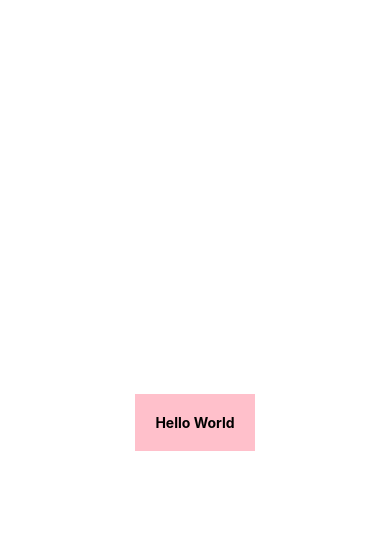
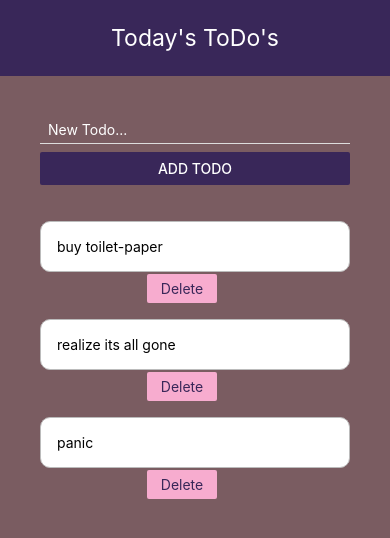
Before and after one commit to Kotieheim/Todo-Mobile, a React Native app: screen / in a window 390 px wide. Shown: the top 538 px of the page. Built offline with nearby package versions, Linux system fonts and the light colour scheme.

Commit message:
working todo

```diff
--- a/App.js
+++ b/App.js
@@ -1,28 +1,55 @@
-import React from "react";
-import { StyleSheet, Text, View } from "react-native";
+import React, { useState } from "react";
+// import { uuid } from "uuidv4";
+import { StyleSheet, View, Text, FlatList, Dimensions } from "react-native";
+import Header from "./components/Header";
+import TodoItem from "./components/TodoItem";
+import AddTodo from "./components/AddTodo";
 
 export default function App() {
+  const [todos, setTodos] = useState([
+    { text: "buy toilet-paper", key: "1" },
+    { text: "realize its all gone", key: "2" },
+    { text: "panic", key: "3" }
+  ]);
+  const pressHandler = key => {
+    setTodos(prevTodos => {
+      return prevTodos.filter(todo => todo.key != key);
+    });
+  };
+
+  const submitTodo = text => {
+    setTodos(prevTodos => {
+      return [{ text: text, key: Math.random().toString() }, ...prevTodos];
+    });
+  };
   return (
     <View style={styles.container}>
-      <View style={styles.header}>
-        <Text style={styles.boldText}>Hello World</Text>
+      <Header />
+      <View style={styles.content}>
+        <AddTodo submitTodo={submitTodo} />
+        <View style={styles.list}>
+          <FlatList
+            contentContainerStyle={{ paddingBottom: 8 }}
+            data={todos}
+            renderItem={({ item }) => (
+              <TodoItem pressHandler={pressHandler} item={item} />
+            )}
+          />
+        </View>
       </View>
     </View>
   );
 }
-
+let { height } = Dimensions.get("window");
 const styles = StyleSheet.create({
   container: {
     flex: 1,
-    backgroundColor: "#fff",
-    alignItems: "center",
-    justifyContent: "center"
+    backgroundColor: "#7a5c61"
   },
-  header: {
-    backgroundColor: "pink",
-    padding: 20
+  content: {
+    padding: 40
   },
-  boldText: {
-    fontWeight: "bold"
+  list: {
+    marginTop: 20
   }
 });
--- /dev/null
+++ b/components/AddTodo.js
@@ -0,0 +1,34 @@
+import React, { useState } from "react";
+import { StyleSheet, Text, TextInput, View, Button } from "react-native";
+
+export default function AddTodo({ submitTodo }) {
+  const [text, setText] = useState("");
+  const changeInput = val => {
+    setText(val);
+  };
+  return (
+    <View>
+      <TextInput
+        style={styles.input}
+        placeholder="New Todo..."
+        onChangeText={changeInput}
+      />
+      <Button
+        onPress={() => submitTodo(text)}
+        title="add todo"
+        color="#392759"
+      />
+    </View>
+  );
+}
+
+const styles = StyleSheet.create({
+  input: {
+    color: "white",
+    marginBottom: 8,
+    paddingHorizontal: 8,
+    paddingVertical: 5,
+    borderBottomWidth: 1,
+    borderBottomColor: "#ddd"
+  }
+});
--- /dev/null
+++ b/components/Header.js
@@ -0,0 +1,22 @@
+import React from "react";
+import { StyleSheet, Text, View } from "react-native";
+
+export default function Header() {
+  return (
+    <View style={styles.header}>
+      <Text style={styles.text}>Today's ToDo's</Text>
+    </View>
+  );
+}
+
+const styles = StyleSheet.create({
+  header: {
+    padding: 24,
+    backgroundColor: "#392759"
+  },
+  text: {
+    color: "white",
+    fontSize: 23,
+    textAlign: "center"
+  }
+});
--- /dev/null
+++ b/components/TodoItem.js
@@ -0,0 +1,46 @@
+import React, { useState } from "react";
+
+import { StyleSheet, Text, TouchableOpacity, View, Button } from "react-native";
+import { AuthSession } from "expo";
+
+export default function TodoItem({ item, pressHandler }) {
+  const [state, setstate] = useState(true);
+
+  const toggleCheck = () => {
+    console.log(state);
+    setstate(!state);
+  };
+  let lineStyle = {
+    textDecorationLine: "none",
+    backgroundColor: "white",
+    padding: 16,
+    marginTop: 16,
+    borderColor: "#bbb",
+    borderWidth: 1,
+    borderStyle: "solid",
+    borderRadius: 10
+  };
+  if (!state) lineStyle.textDecorationLine = "line-through";
+  return (
+    <View>
+      <Text onPress={() => toggleCheck()} style={lineStyle}>
+        {item.text}
+      </Text>
+      <Text
+        style={{
+          backgroundColor: "#f7accf",
+          color: "#392759",
+          width: 70,
+          padding: 6,
+          textAlign: "center",
+          borderRadius: 2,
+          marginLeft: 107,
+          marginTop: 2
+        }}
+        onPress={() => pressHandler(item.key)}
+      >
+        Delete
+      </Text>
+    </View>
+  );
+}
--- a/package.json
+++ b/package.json
@@ -12,7 +12,9 @@
     "react": "~16.9.0",
     "react-dom": "~16.9.0",
     "react-native": "https://github.com/expo/react-native/archive/sdk-36.0.0.tar.gz",
-    "react-native-web": "~0.11.7"
+    "react-native-web": "~0.11.7",
+    "uuid": "^7.0.2",
+    "uuidv4": "^6.0.6"
   },
   "devDependencies": {
     "babel-preset-expo": "~8.0.0",
```
Also changed, not shown: 1 other file (tests, documents, lock files or other folders).
